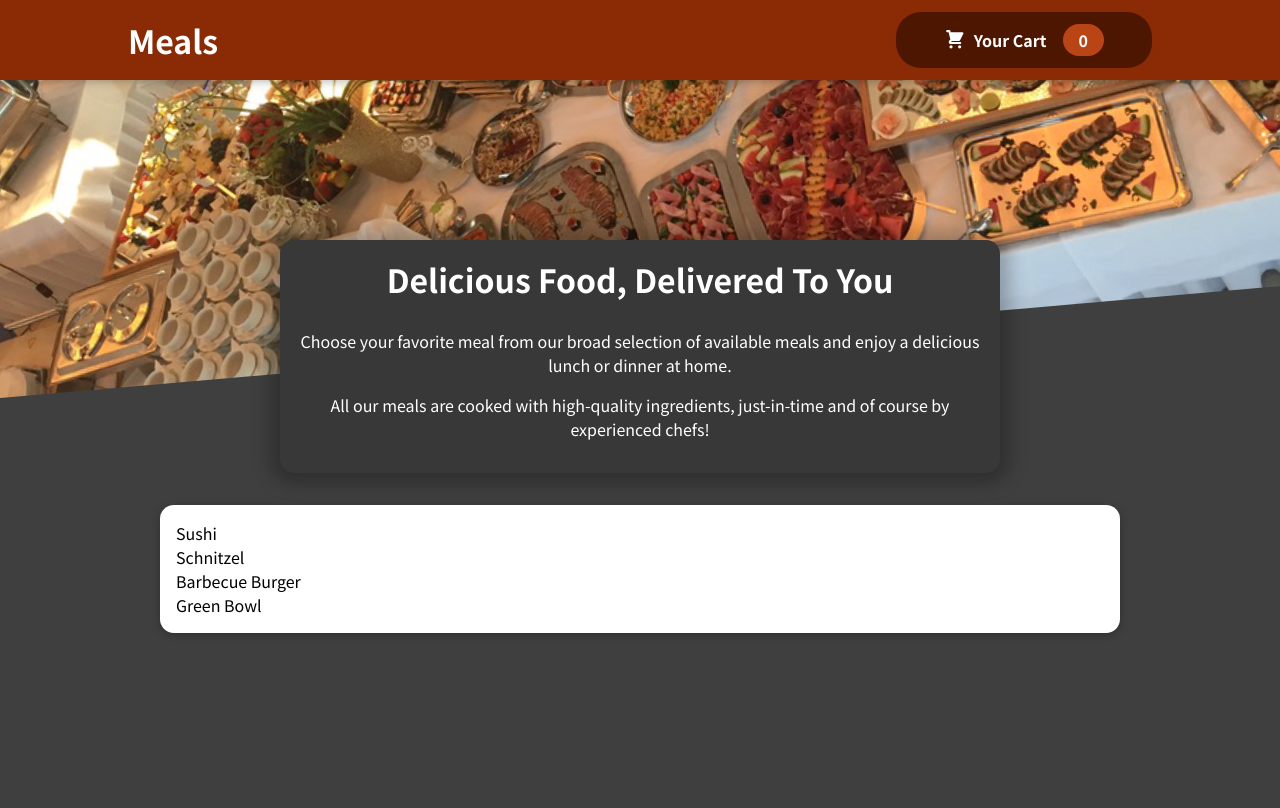
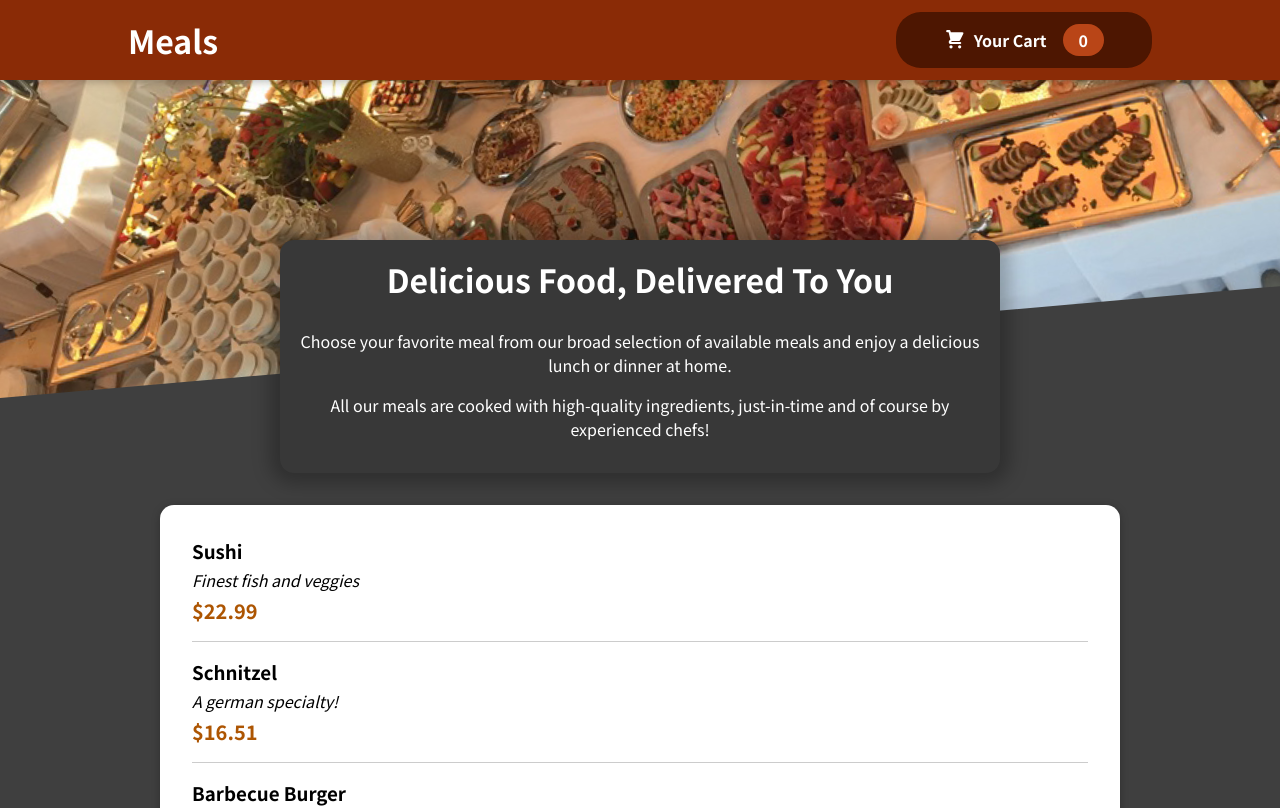
Before and after one commit to AntonPetrovsky/food-order-react-app, a React (Create React App) app: page / in a window 1280 px wide. Shown: the top 808 px of the page. Built offline with nearby package versions, Linux system fonts and the light colour scheme.

Commit message:
Add MealItem component

```diff
--- a/src/components/Meals/AvailableMeals.js
+++ b/src/components/Meals/AvailableMeals.js
@@ -1,5 +1,6 @@
 import React from "react";
 import Card from "../UI/Card";
+import MealItem from "./MealItem";
 import classes from "./AvailableMeals.module.css";
 
 const DUMMY_MEALS = [
@@ -13,7 +14,7 @@
     id: "m2",
     name: "Schnitzel",
     description: "A german specialty!",
-    price: 16.5,
+    price: 16.51,
   },
   {
     id: "m3",
@@ -30,7 +31,9 @@
 ];
 
 const AvailableMeals = () => {
-  const availableMeals = DUMMY_MEALS.map((value) => <li>{value.name}</li>);
+  const availableMeals = DUMMY_MEALS.map((meal) => (
+    <MealItem key={meal.id} meal={meal} />
+  ));
 
   return (
     <section className={classes.meals}>
--- /dev/null
+++ b/src/components/Meals/MealItem.js
@@ -0,0 +1,13 @@
+import classes from "./MealItem.module.css";
+
+const MealItem = (props) => (
+  <li className={classes.meal}>
+    <div>
+      <h3>{props.meal.name}</h3>
+      <div className={classes.description}>{props.meal.description}</div>
+      <div className={classes.price}>{`$${props.meal.price}`}</div>
+    </div>
+  </li>
+);
+
+export default MealItem;
--- /dev/null
+++ b/src/components/Meals/MealItem.module.css
@@ -0,0 +1,22 @@
+.meal {
+  display: flex;
+  justify-content: space-between;
+  margin: 1rem;
+  padding-bottom: 1rem;
+  border-bottom: 1px solid #ccc;
+}
+
+.meal h3 {
+  margin: 0 0 0.25rem 0;
+}
+
+.description {
+  font-style: italic;
+}
+
+.price {
+  margin-top: 0.25rem;
+  font-weight: bold;
+  color: #ad5502;
+  font-size: 1.25rem;
+}
```
